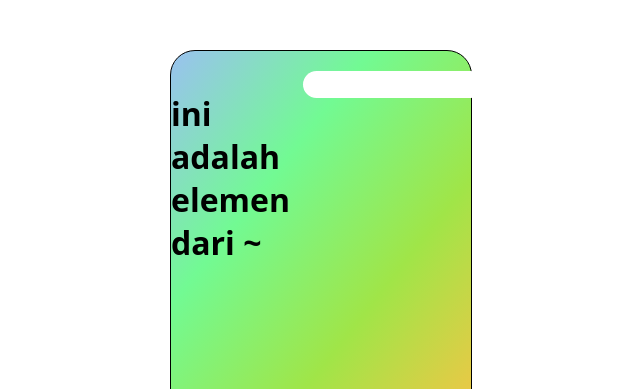
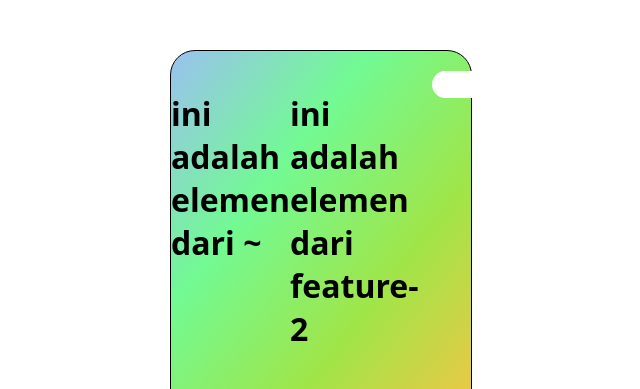
Before and after one commit to linguirezz/memory-card, a plain HTML site: page index.html in a window 1280 px wide. Shown: the top 389 px of the page, without its empty margins (319-959 px from the left). Drawn offline with Linux system fonts and the light colour scheme.

Commit message:
feature-2 added

```diff
--- a/index.html
+++ b/index.html
@@ -10,6 +10,7 @@
     <div class="content">
         <div class="search">
             <h1>ini adalah elemen dari <feature-1>~</feature-1></h1>
+            <h1>ini adalah elemen dari feature-2</h1>
             <form action="">
                 <input type="text" name="search-box" id="search">
             </form>
```
